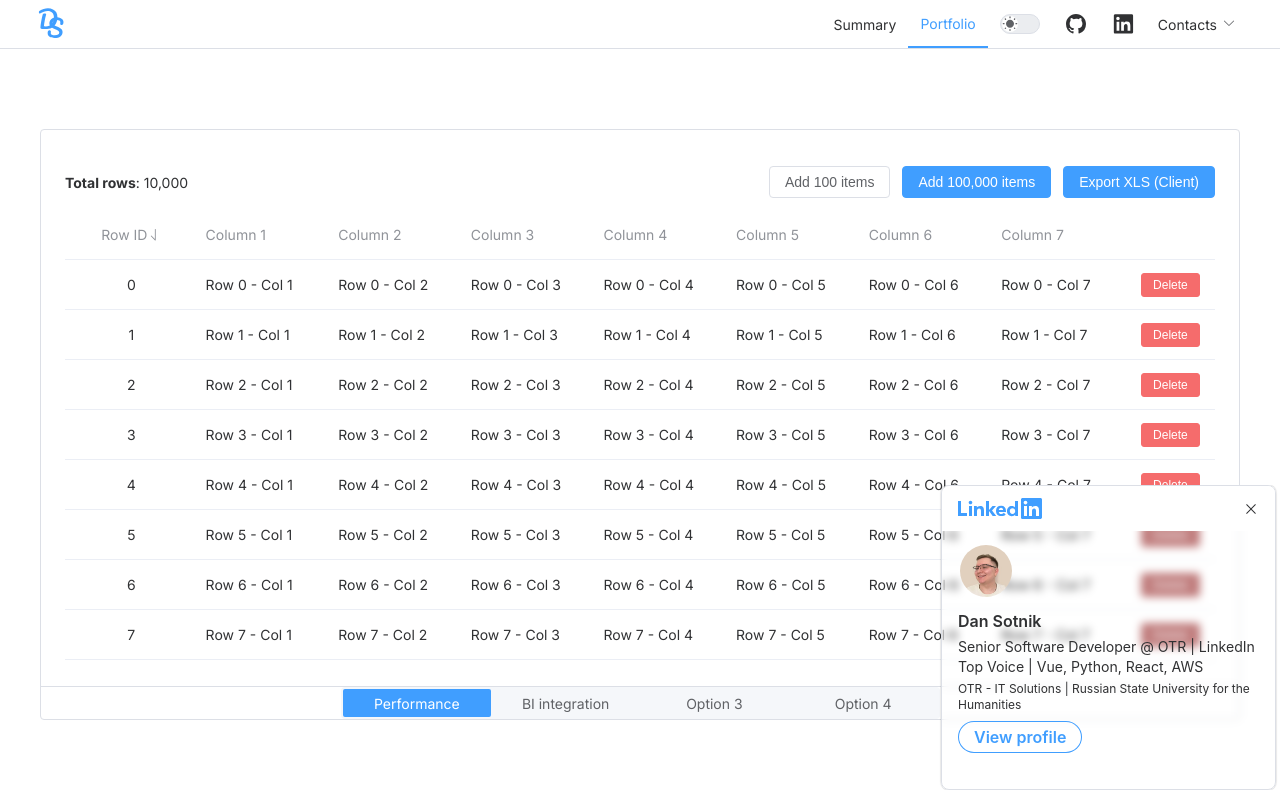
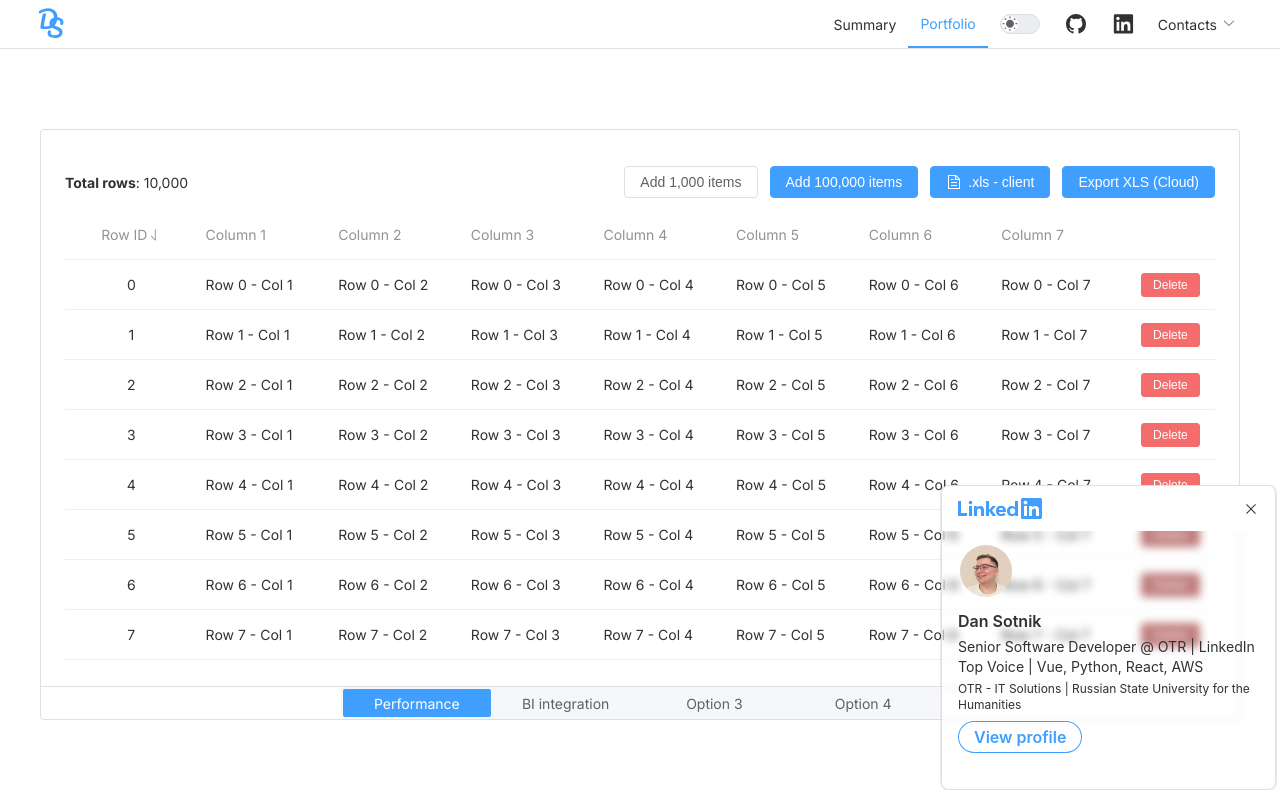
Before and after one commit to letUser/sotnikdev.tech, a Vue app: page /portfolio in a window 1280 px wide. Built offline with nearby package versions, Linux system fonts and the light colour scheme.

Commit message:
popover for xls client button

```diff
--- a/components.d.ts
+++ b/components.d.ts
@@ -18,12 +18,15 @@ declare module 'vue' {
     DockerLogo: typeof import('./src/components/icons/DockerLogo.vue')['default']
     DsLogo: typeof import('./src/components/icons/DsLogo.vue')['default']
     ElAutoResizer: typeof import('element-plus/es')['ElAutoResizer']
+    ElButton: typeof import('element-plus/es')['ElButton']
     ElCard: typeof import('element-plus/es')['ElCard']
     ElDropdown: typeof import('element-plus/es')['ElDropdown']
     ElDropdownItem: typeof import('element-plus/es')['ElDropdownItem']
     ElDropdownMenu: typeof import('element-plus/es')['ElDropdownMenu']
     ElEmpty: typeof import('element-plus/es')['ElEmpty']
     ElIcon: typeof import('element-plus/es')['ElIcon']
+    ElLink: typeof import('element-plus/es')['ElLink']
+    ElPopover: typeof import('element-plus/es')['ElPopover']
     ElSegmented: typeof import('element-plus/es')['ElSegmented']
     ElSwitch: typeof import('element-plus/es')['ElSwitch']
     ElTableV2: typeof import('element-plus/es')['ElTableV2']
@@ -35,6 +38,7 @@ declare module 'vue' {
     LinkedInBadge: typeof import('./src/components/LinkedInBadge.vue')['default']
     MoonIcon: typeof import('./src/components/icons/MoonIcon.vue')['default']
     NavMenu: typeof import('./src/components/NavMenu.vue')['default']
+    PO_exportXLS: typeof import('./src/components/popovers/PO_exportXLS.vue')['default']
     PostgresLogo: typeof import('./src/components/icons/PostgresLogo.vue')['default']
     PythonLogo: typeof import('./src/components/icons/PythonLogo.vue')['default']
     ReactLogo: typeof import('./src/components/icons/ReactLogo.vue')['default']
--- a/src/components/fintech/VirtTable.vue
+++ b/src/components/fintech/VirtTable.vue
@@ -5,6 +5,7 @@ import { TableV2SortOrder } from 'element-plus'
 import type { SortBy } from 'element-plus'
 import { ElButton } from 'element-plus'
 import axios from 'axios'
+import PO_exportXLS from '../popovers/PO_exportXLS.vue'
 import exportXLS from '../../utils/exportXLS'
 
 const columns = generateColumns(8)
@@ -159,8 +160,8 @@ async function exportExcelLambda() {
         <b>Total rows</b>: {{ data.length.toLocaleString('en-EN') }}
       </div>
       <div class="virt-table-info-buttons">
-        <el-button @click="generateData(columns, 100)" :disabled="data.length > 536000">
-          Add 100 items
+        <el-button @click="generateData(columns, 1000)" :disabled="data.length > 536000">
+          Add 1,000 items
         </el-button>
         <el-button
           type="primary"
@@ -169,16 +170,8 @@ async function exportExcelLambda() {
         >
           Add 100,000 items
         </el-button>
+        <PO_exportXLS :data="data" :exportLoading="exportLoading" @exportExcel="exportExcel" />
         <el-button
-          type="primary"
-          @click="exportExcel"
-          :disabled="!data.length"
-          :loading="exportLoading"
-        >
-          Export XLS (Client)
-        </el-button>
-        <el-button
-          v-if="false"
           type="primary"
           @click="exportExcelLambda"
           :disabled="!data.length"
--- /dev/null
+++ b/src/components/popovers/PO_exportXLS.vue
@@ -0,0 +1,79 @@
+<script setup lang="ts">
+import { Document } from '@element-plus/icons-vue'
+
+const props = defineProps<{
+  data: any[]
+  exportLoading: boolean
+}>()
+</script>
+
+<template>
+  <el-popover
+    class="exportXLS-popover"
+    placement="bottom-start"
+    title="Export table on a Client Side"
+    :width="440"
+    trigger="hover"
+  >
+    <template #reference>
+      <el-button
+        type="primary"
+        @click="$emit('exportExcel')"
+        :disabled="!props.data.length"
+        :loading="props.exportLoading"
+      >
+        <el-icon :size="16"><Document /></el-icon>
+        <span>.xls - client</span>
+      </el-button>
+    </template>
+    <template #default>
+      <div class="exportXLS-popover-content">
+        <span>The most optimized way to export data without server power:</span>
+        <div class="exportXLS-popover-content-text">
+          <span>
+            1) Send data from table to
+            <a
+              target="_blank"
+              href="https://developer.mozilla.org/en-US/docs/Web/API/Web_Workers_API"
+              title="https://developer.mozilla.org/en-US/docs/Web/API/Web_Workers_API"
+              style="text-decoration: none"
+            >
+              Worker</a
+            >
+            - a background thread separated from main rendering thread
+          </span>
+          <span>
+            2) Prepare it with
+            <span class="exportXLS-popover-content-text-code">O(rows * columns)</span></span
+          >
+          <span> 3) Download </span>
+        </div>
+      </div>
+    </template>
+  </el-popover>
+</template>
+
+<style scoped lang="scss">
+.exportXLS {
+  &-popover {
+    &-content {
+      display: flex;
+      flex-direction: column;
+
+      &-text {
+        display: inherit;
+        flex-direction: inherit;
+        padding-top: 8px;
+        line-height: 1.5;
+
+        &-code {
+          font-family: monospace;
+          font-style: italic;
+          background-color: var(--el-color-info-light-7);
+          padding: 4px;
+        }
+      }
+    }
+  }
+}
+</style>
```
